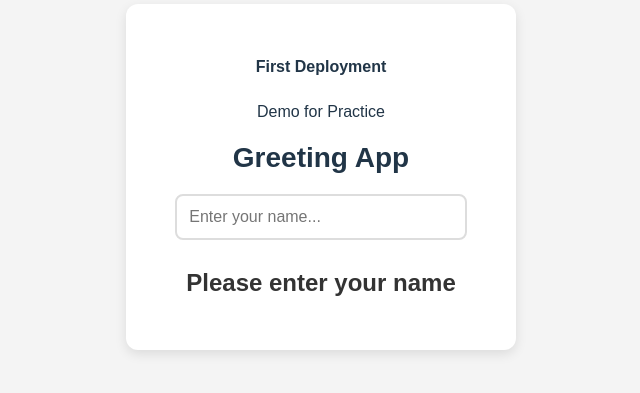
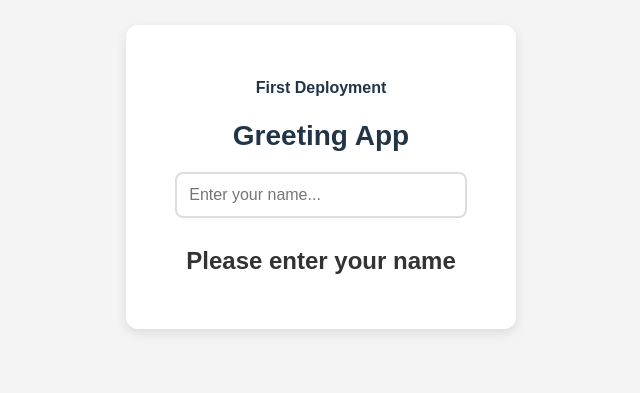
Before and after one commit to Varunvignesh27/greetings, a React (Vite) app: page / in a window 1280 px wide. Shown: the part 223-616 px from the top of the page, without its empty margins (349-989 px from the left). Built offline with nearby package versions, Linux system fonts and the light colour scheme.

Commit message:
description deleted

```diff
--- a/src/component/First.jsx
+++ b/src/component/First.jsx
@@ -4,7 +4,6 @@ function First() {
   return (
     <div className='firstd'>
         <h4>First Deployment</h4>
-        <p>Demo for Practice</p>
     </div>
   )
 }
```
